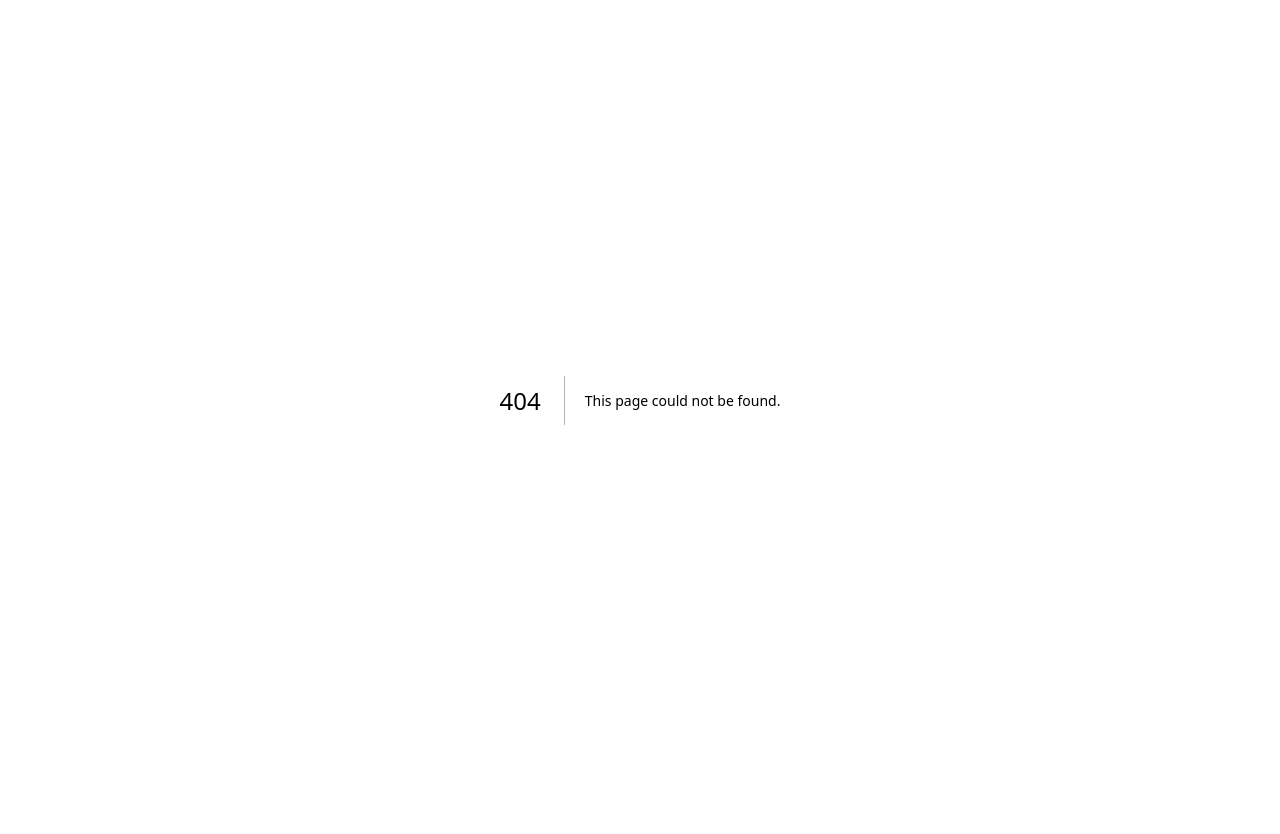
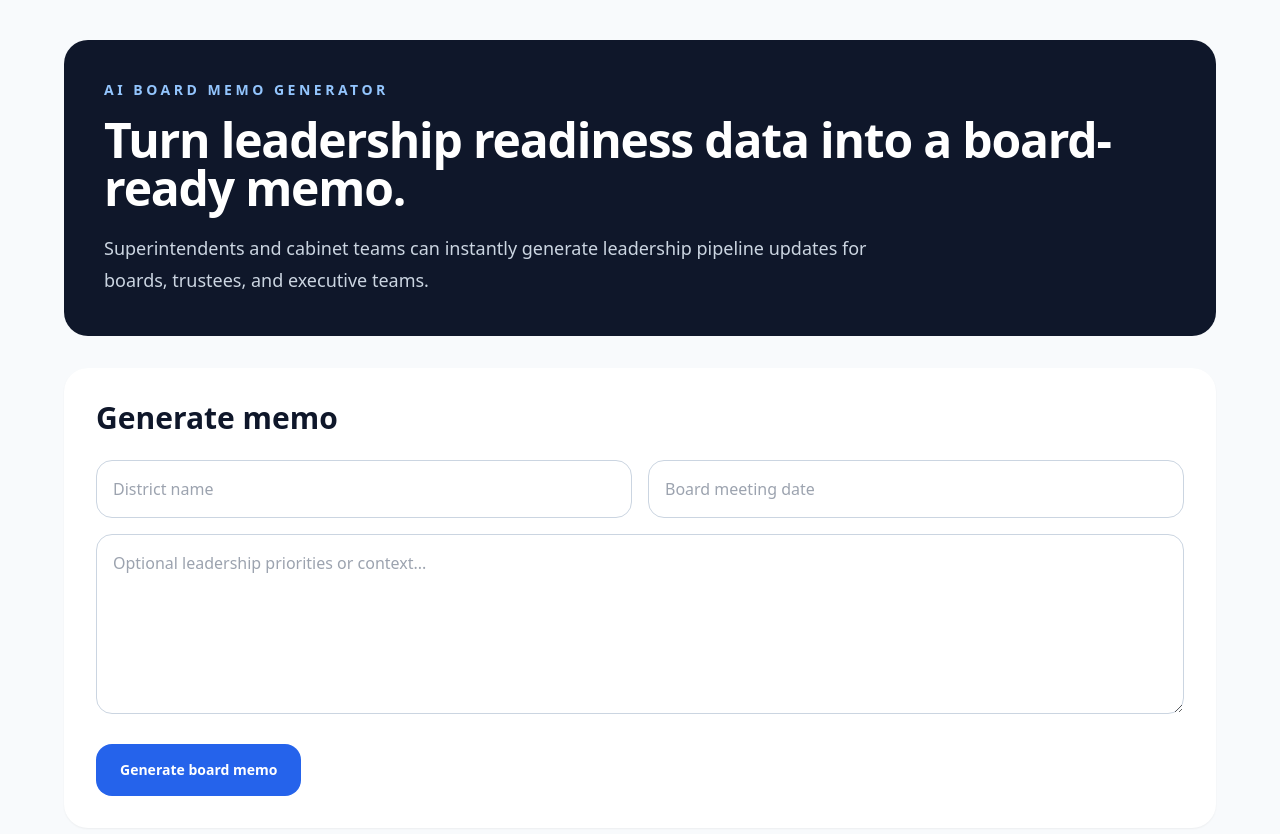
Before and after one commit to jmarc296-jpg/instructional-leadership-practice, a Next.js app: page /board-memo-generator in a window 1280 px wide. Before the commit this address had no page. Shown: the top 834 px of the page. Before the commit the page ends 800 px from the top, so only its background shows below. Built offline with nearby package versions, Linux system fonts and the light colour scheme.

Commit message:
Add AI board memo generator

```diff
--- /dev/null
+++ b/app/board-memo-generator/page.tsx
@@ -0,0 +1,101 @@
+'use client'
+
+import { useState } from 'react'
+
+export default function BoardMemoGeneratorPage() {
+  const [generated, setGenerated] = useState(false)
+
+  return (
+    <main className="min-h-screen bg-slate-50 px-6 py-10">
+      <div className="mx-auto max-w-6xl space-y-8">
+
+        <section className="rounded-3xl bg-slate-900 p-10 text-white">
+          <p className="text-sm font-semibold uppercase tracking-[0.25em] text-blue-300">
+            AI Board Memo Generator
+          </p>
+
+          <h1 className="mt-4 text-5xl font-semibold tracking-tight">
+            Turn leadership readiness data into a board-ready memo.
+          </h1>
+
+          <p className="mt-5 max-w-3xl text-lg leading-8 text-slate-300">
+            Superintendents and cabinet teams can instantly generate leadership pipeline updates for boards, trustees, and executive teams.
+          </p>
+        </section>
+
+        {!generated ? (
+          <section className="rounded-3xl bg-white p-8 shadow-sm">
+            <h2 className="text-3xl font-semibold text-slate-900">
+              Generate memo
+            </h2>
+
+            <div className="mt-6 grid gap-4 md:grid-cols-2">
+              <input
+                className="rounded-2xl border border-slate-300 p-4"
+                placeholder="District name"
+              />
+
+              <input
+                className="rounded-2xl border border-slate-300 p-4"
+                placeholder="Board meeting date"
+              />
+            </div>
+
+            <textarea
+              className="mt-4 min-h-[180px] w-full rounded-2xl border border-slate-300 p-4"
+              placeholder="Optional leadership priorities or context..."
+            />
+
+            <button
+              onClick={() => setGenerated(true)}
+              className="mt-6 rounded-2xl bg-blue-600 px-6 py-4 text-sm font-semibold text-white"
+            >
+              Generate board memo
+            </button>
+          </section>
+        ) : (
+          <section className="rounded-3xl bg-white p-8 shadow-sm">
+            <h2 className="text-3xl font-semibold text-slate-900">
+              Board Leadership Pipeline Memo
+            </h2>
+
+            <div className="mt-6 space-y-6 text-slate-700 leading-8">
+              <p>
+                This quarter, LeadSharper evaluated leadership readiness across the district’s principal pipeline.
+              </p>
+
+              <p>
+                Findings indicate strong instructional leadership capacity among emerging leaders, but recurring gaps remain in conflict navigation and staff accountability.
+              </p>
+
+              <p>
+                The district currently has 18 promotion-ready leaders, 9 high-risk placements, and approximately $1.2M in projected turnover exposure.
+              </p>
+
+              <p>
+                Recommendation: expand leadership simulation reps and target coaching investments before upcoming principal vacancies.
+              </p>
+            </div>
+
+            <div className="mt-6 flex flex-wrap gap-3">
+              <button
+                onClick={() => window.print()}
+                className="rounded-2xl border border-slate-300 px-6 py-4 text-sm font-semibold text-slate-900"
+              >
+                Print PDF
+              </button>
+
+              <a
+                href="/pilot"
+                className="rounded-2xl bg-blue-600 px-6 py-4 text-sm font-semibold text-white"
+              >
+                Explore district pilot
+              </a>
+            </div>
+          </section>
+        )}
+
+      </div>
+    </main>
+  )
+}
```
